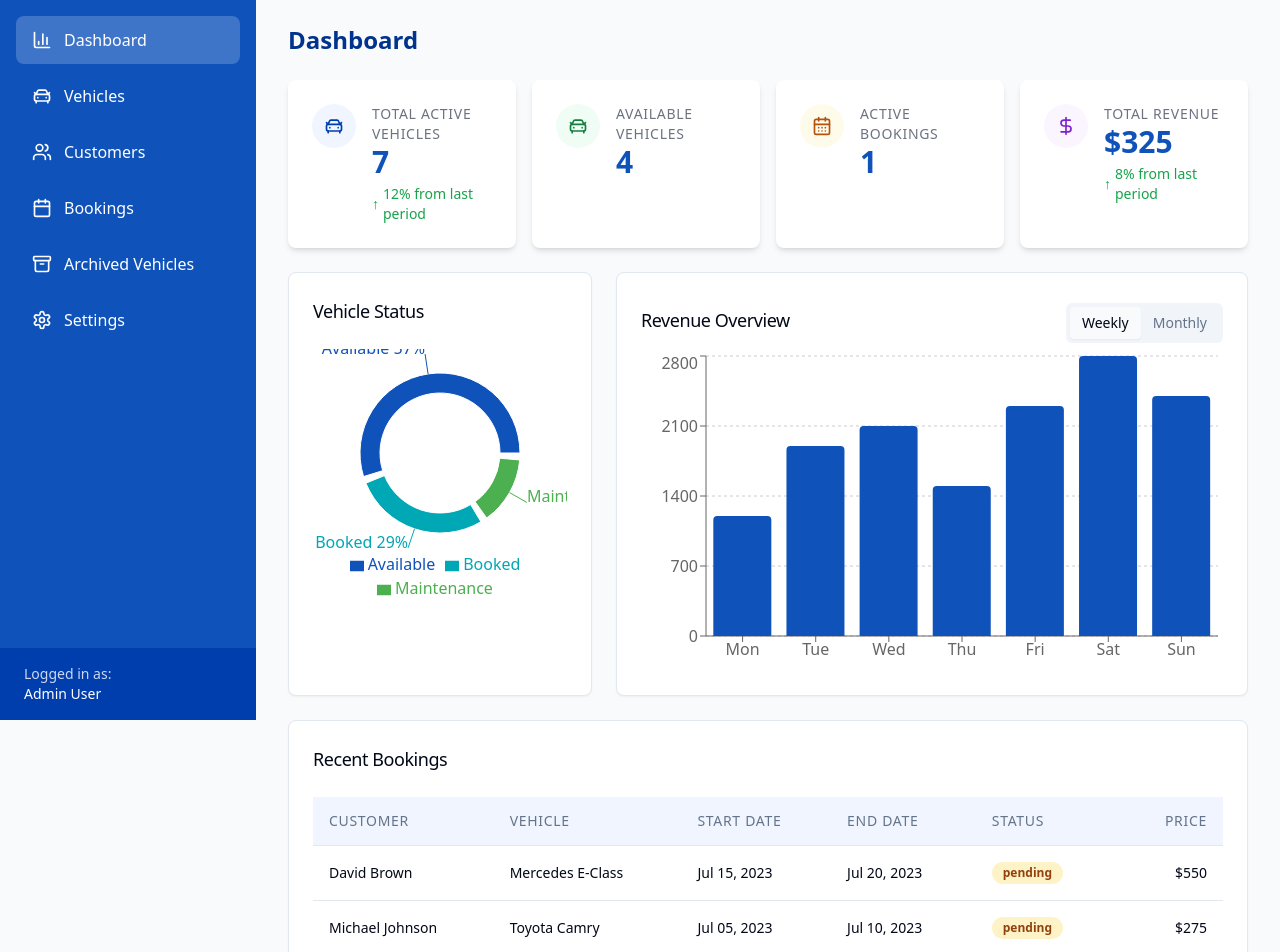
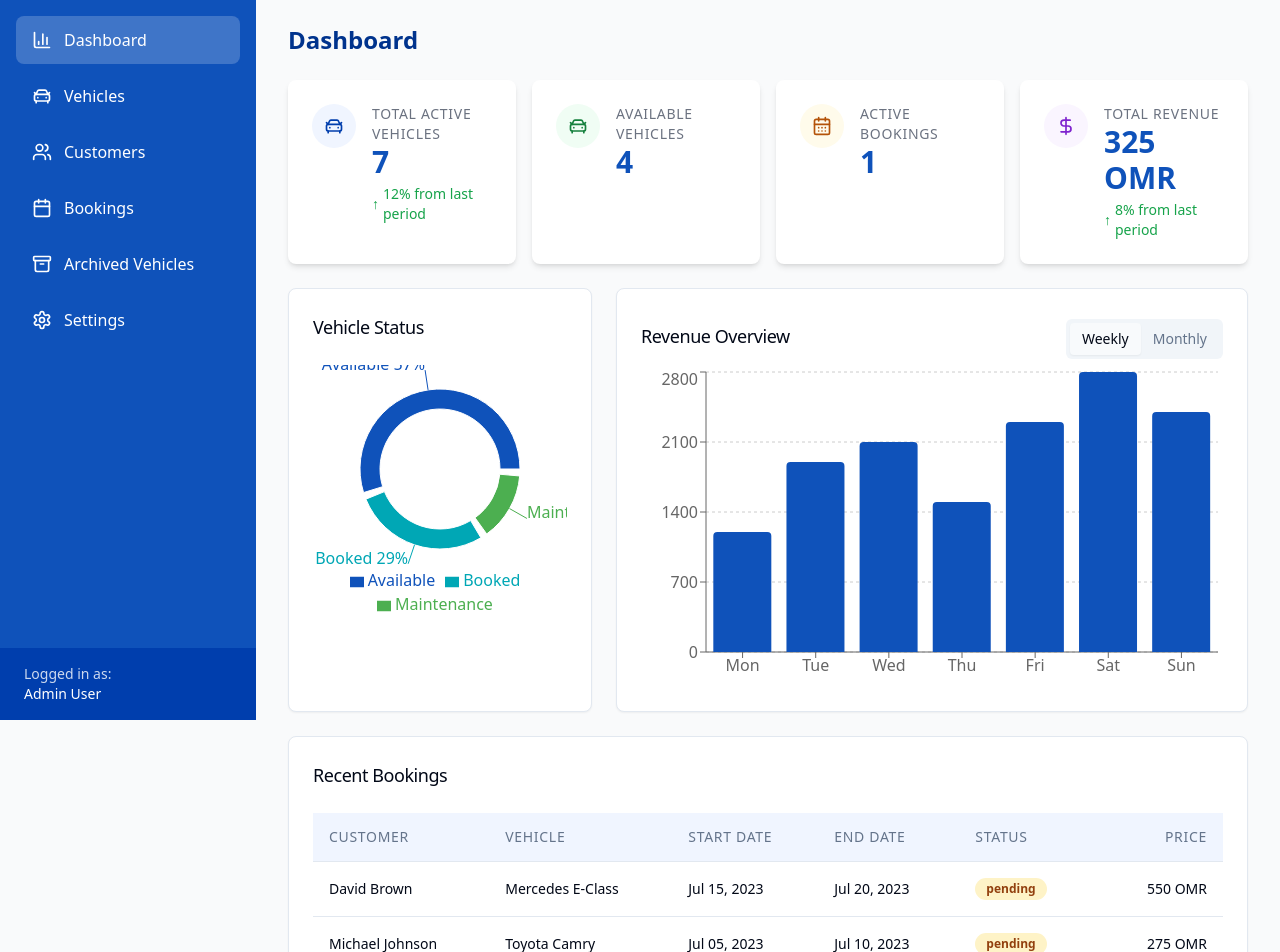
Before and after one commit to Productledlab/road-runner-rental-suite, a React (Vite) app: page /dashboard in a window 1280 px wide. Shown: the part 80-1032 px from the top of the page. Built offline with nearby package versions, Linux system fonts and the light colour scheme; sample sign-in values are in the browser's storage.

Commit message:
Fix: Change currency to Omani Rials
Update all currency displays to use Omani Rials (OMR) instead of the default currency.

```diff
--- a/src/components/bookings/BookingForm.tsx
+++ b/src/components/bookings/BookingForm.tsx
@@ -263,7 +263,7 @@ const BookingForm = ({ initialData, onSubmit, onCancel }: BookingFormProps) => {
         </div>
 
         <div className="space-y-2">
-          <Label htmlFor="totalPrice">Total Price ($) *</Label>
+          <Label htmlFor="totalPrice">Total Price (OMR) *</Label>
           <Input
             id="totalPrice"
             name="totalPrice"
--- a/src/components/bookings/BookingTable.tsx
+++ b/src/components/bookings/BookingTable.tsx
@@ -1,3 +1,4 @@
+
 import { useState } from 'react';
 import { Table, TableBody, TableCell, TableHead, TableHeader, TableRow } from '@/components/ui/table';
 import { Badge } from '@/components/ui/badge';
@@ -239,7 +240,7 @@ const BookingTable = () => {
                       {booking.status}
                     </Badge>
                   </TableCell>
-                  <TableCell>${booking.totalPrice}</TableCell>
+                  <TableCell>{booking.totalPrice} OMR</TableCell>
                   <TableCell>
                     <Button
                       variant="outline"
--- a/src/components/dashboard/RecentBookingsTable.tsx
+++ b/src/components/dashboard/RecentBookingsTable.tsx
@@ -60,7 +60,7 @@ const RecentBookingsTable = () => {
                       {booking.status}
                     </Badge>
                   </TableCell>
-                  <TableCell className="text-right">${booking.totalPrice}</TableCell>
+                  <TableCell className="text-right">{booking.totalPrice} OMR</TableCell>
                 </TableRow>
               );
             })}
--- a/src/components/dashboard/RevenueChart.tsx
+++ b/src/components/dashboard/RevenueChart.tsx
@@ -49,7 +49,7 @@ const RevenueChart = () => {
               <XAxis dataKey={xKey} />
               <YAxis />
               <Tooltip
-                formatter={(value) => [`$${value}`, 'Revenue']}
+                formatter={(value) => [`${value} OMR`, 'Revenue']}
                 labelFormatter={(label) => `${period === 'weekly' ? 'Day' : 'Month'}: ${label}`}
               />
               <Bar dataKey="revenue" fill="#0F52BA" radius={[4, 4, 0, 0]} />
--- a/src/components/vehicles/VehicleForm.tsx
+++ b/src/components/vehicles/VehicleForm.tsx
@@ -221,7 +221,7 @@ const VehicleForm = ({ initialData, onSubmit, onCancel }: VehicleFormProps) => {
         </div>
 
         <div className="space-y-2">
-          <Label htmlFor="pricePerDay">Price Per Day ($) *</Label>
+          <Label htmlFor="pricePerDay">Price Per Day (OMR) *</Label>
           <Input
             id="pricePerDay"
             name="pricePerDay"
--- a/src/components/vehicles/VehicleTable.tsx
+++ b/src/components/vehicles/VehicleTable.tsx
@@ -188,7 +188,7 @@ const VehicleTable = () => {
                     {vehicle.status.charAt(0).toUpperCase() + vehicle.status.slice(1)}
                   </Badge>
                 </TableCell>
-                <TableCell>${vehicle.pricePerDay}/day</TableCell>
+                <TableCell>{vehicle.pricePerDay} OMR/day</TableCell>
                 <TableCell>
                   <div className="flex gap-2">
                     <Button
--- a/src/pages/Dashboard.tsx
+++ b/src/pages/Dashboard.tsx
@@ -54,7 +54,7 @@ const Dashboard = () => {
 
           <StatCard
             title="Total Revenue"
-            value={`$${totalRevenue}`}
+            value={`${totalRevenue} OMR`}
             icon={<DollarSign className="h-5 w-5" />}
             trend={{ value: 8, isPositive: true }}
             color="purple"
```
